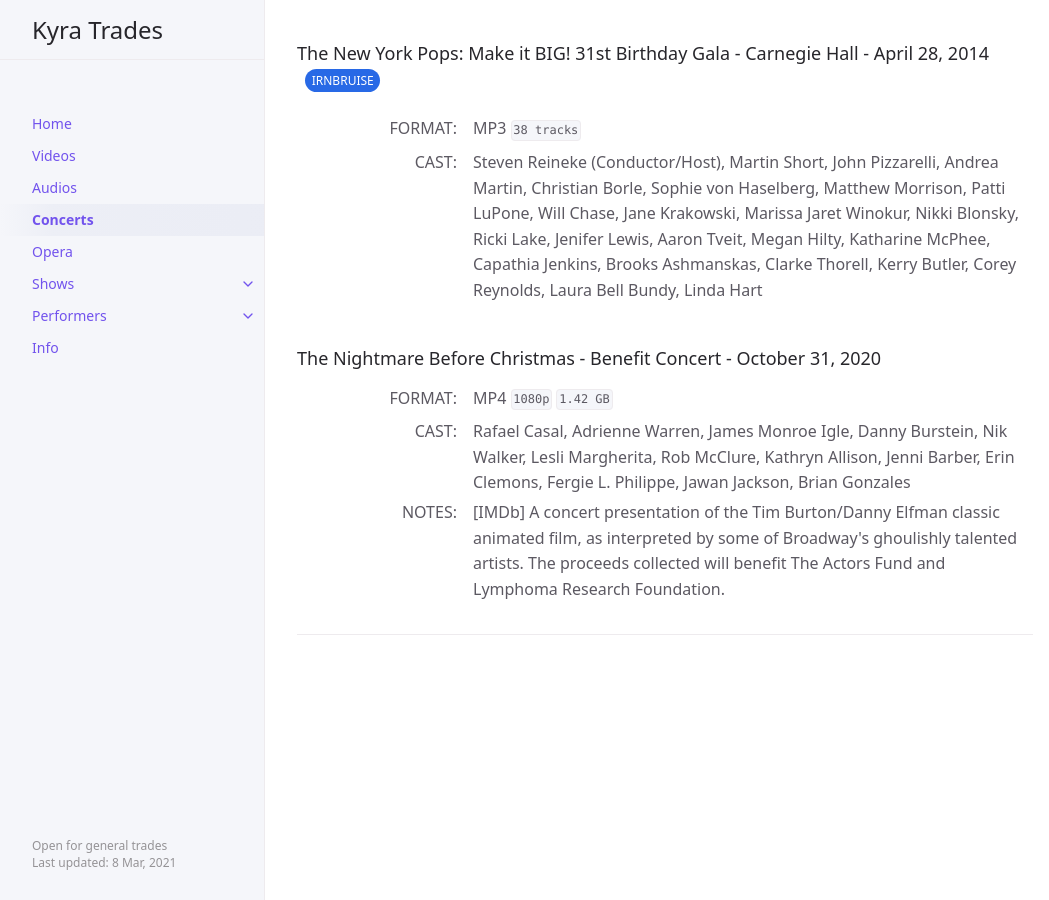
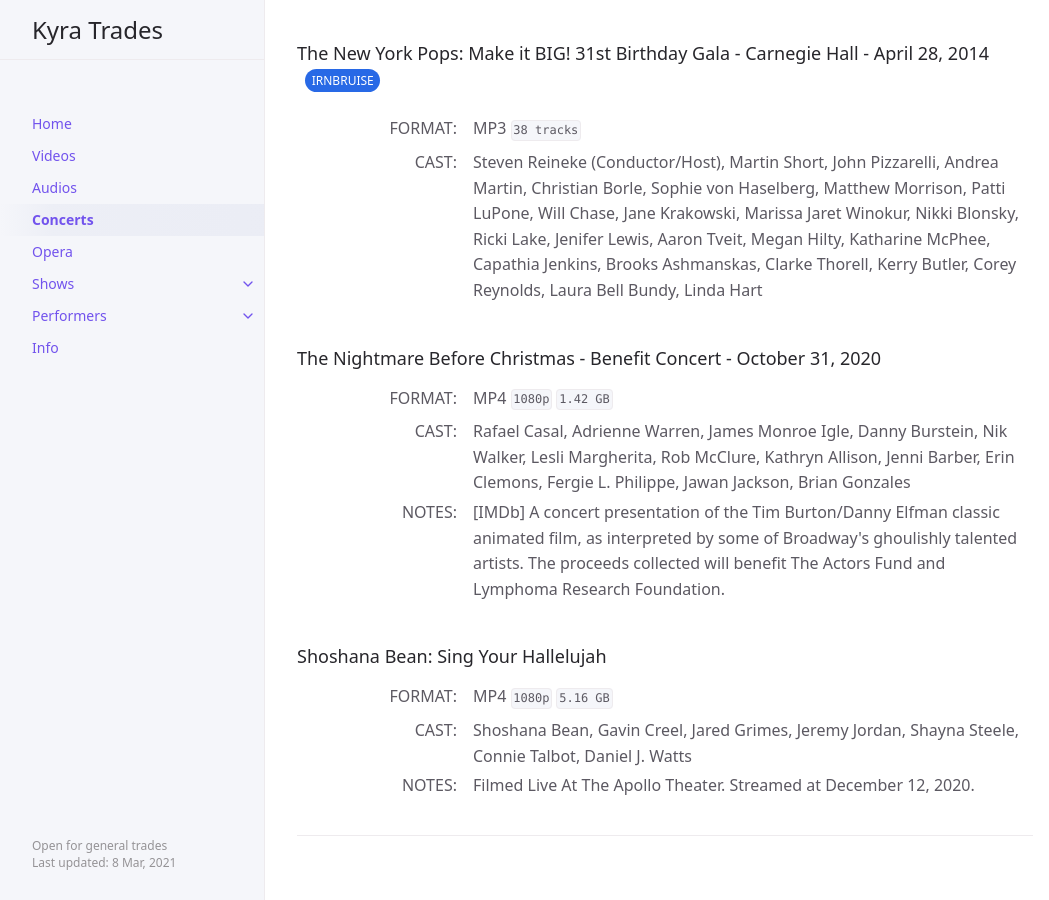
Before and after one commit to kyratrades/kyratrades.github.io, a Jekyll site: the page built from docs/concerts.md, in a window 1280 px wide and 900 px high, scrolled down 8104 px. Shown: the whole window, without its empty margins (107-1156 px from the left). Built offline with Jekyll 4.4.1, drawn with Linux system fonts in a browser that asks for light colours.

Commit message:
Update concerts.md

```diff
--- a/docs/concerts.md
+++ b/docs/concerts.md
@@ -462,3 +462,15 @@ CAST
 
 NOTES
 : \[IMDb\] A concert presentation of the Tim Burton/Danny Elfman classic animated film, as interpreted by some of Broadway\'s ghoulishly talented artists. The proceeds collected will benefit The Actors Fund and Lymphoma Research Foundation.
+
+#### Shoshana Bean: Sing Your Hallelujah
+{: .no_toc .d-inline-block }
+
+FORMAT
+: MP4 `1080p` `5.16 GB`
+
+CAST
+: Shoshana Bean, Gavin Creel, Jared Grimes, Jeremy Jordan, Shayna Steele, Connie Talbot, Daniel J. Watts
+
+NOTES
+: Filmed Live At The Apollo Theater. Streamed at December 12, 2020.
```
